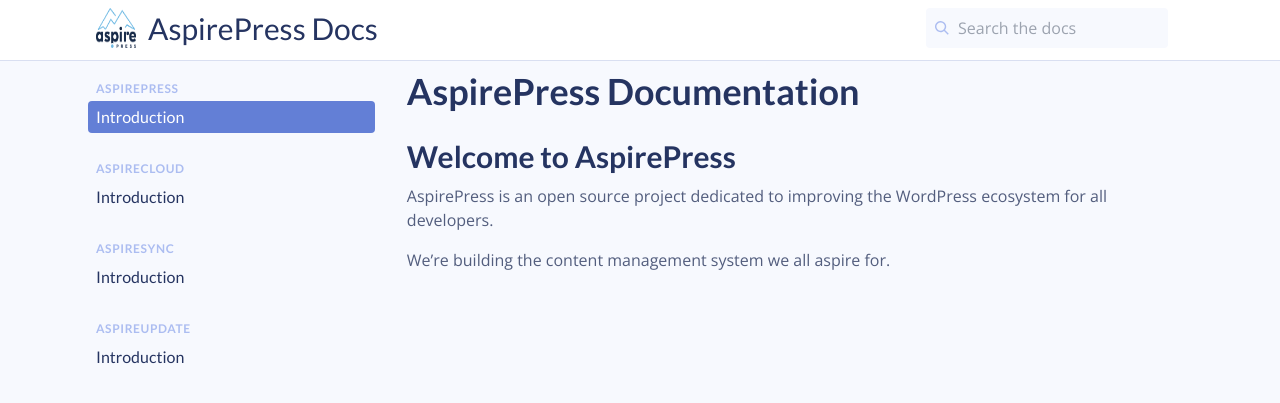
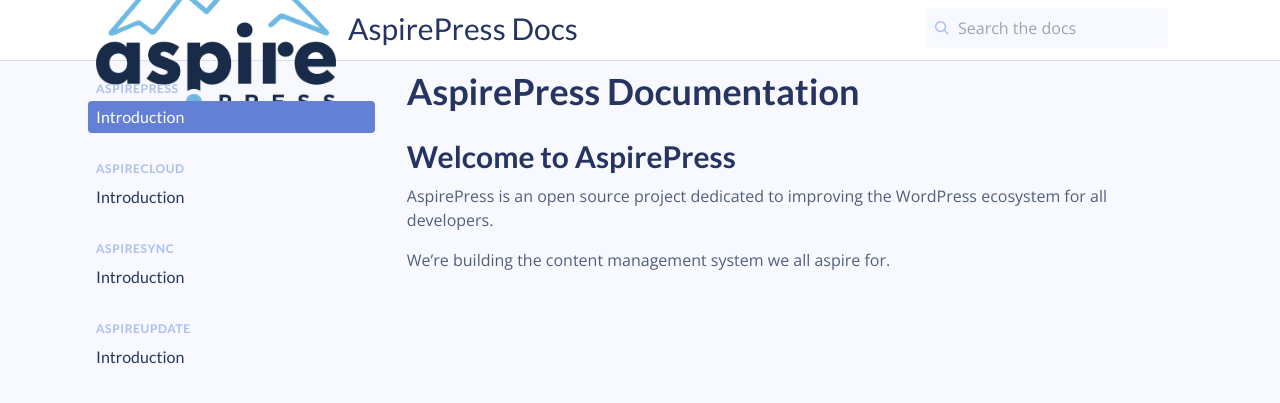
Before and after one commit to aspirepress/documentation, a Jekyll site: the page built from docs/index.md, in a window 1280 px wide. Shown: the top 403 px of the page. Built offline with Jekyll 4.4.1, drawn with Linux system fonts in a browser that asks for light colours; comment, search, counter and statistics services are not loaded.

Commit message:
Updating image sizing

```diff
--- a/_layouts/default.html
+++ b/_layouts/default.html
@@ -20,7 +20,7 @@
     <div class="max-w-2xl mx-auto px-4 py-2">
         <div class="flex items-center flex-no-shrink top-0">
             <a href="/" class="flex items-center h-10">
-                <img class="h-10 w-10 mr-3" width="240" height="163" src="/img/aspirepress.png"/>
+                <img class="mr-3" width="240" height="163" src="/img/aspirepress.png"/>
                 <span class="pr-2 font-normal overflow-hidden font-heading text-3xl text-indigo-darkest -sm:hidden">
                     AspirePress Docs
                 </span>
```
